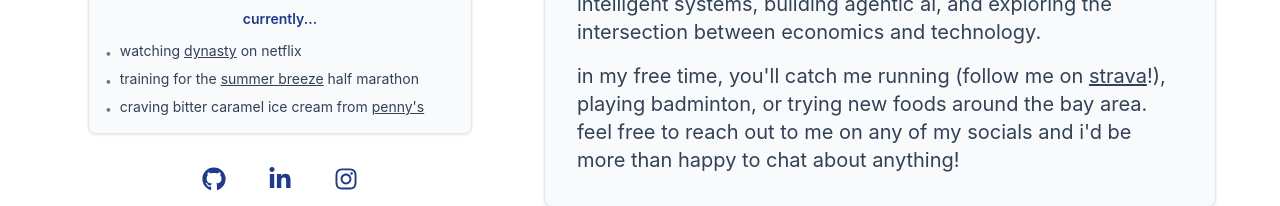
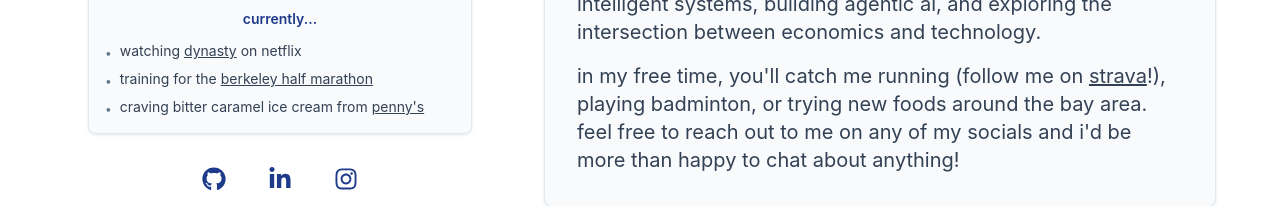
Before and after one commit to kevinjl321/portfolio, a React (Create React App) app: page / in a window 1280 px wide. Shown: the part 460-666 px from the top of the page. Built offline with nearby package versions, Linux system fonts and the light colour scheme; the HTML template or start-up script is replaced by a standard one.

Commit message:
add new half marathon in currently section

```diff
--- a/src/components/Hero.tsx
+++ b/src/components/Hero.tsx
@@ -51,7 +51,7 @@ const Hero: React.FC = () => {
               <div className="flex items-start space-x-2">
                 <span className="hero-text-muted text-xs mt-0.5 sm:mt-1 flex-shrink-0">•</span>
                 <p className="hero-text text-xs sm:text-sm leading-relaxed">
-                  training for the <a href="https://brazenracing.com/summerbreeze/" target="_blank" rel="noreferrer" className="hero-link">summer breeze</a> half marathon
+                  training for the <a href="https://berkeleyhalfmarathon.com/" target="_blank" rel="noreferrer" className="hero-link">berkeley half marathon</a>
                 </p>
                 </div>
               <div className="flex items-start space-x-2">
```
